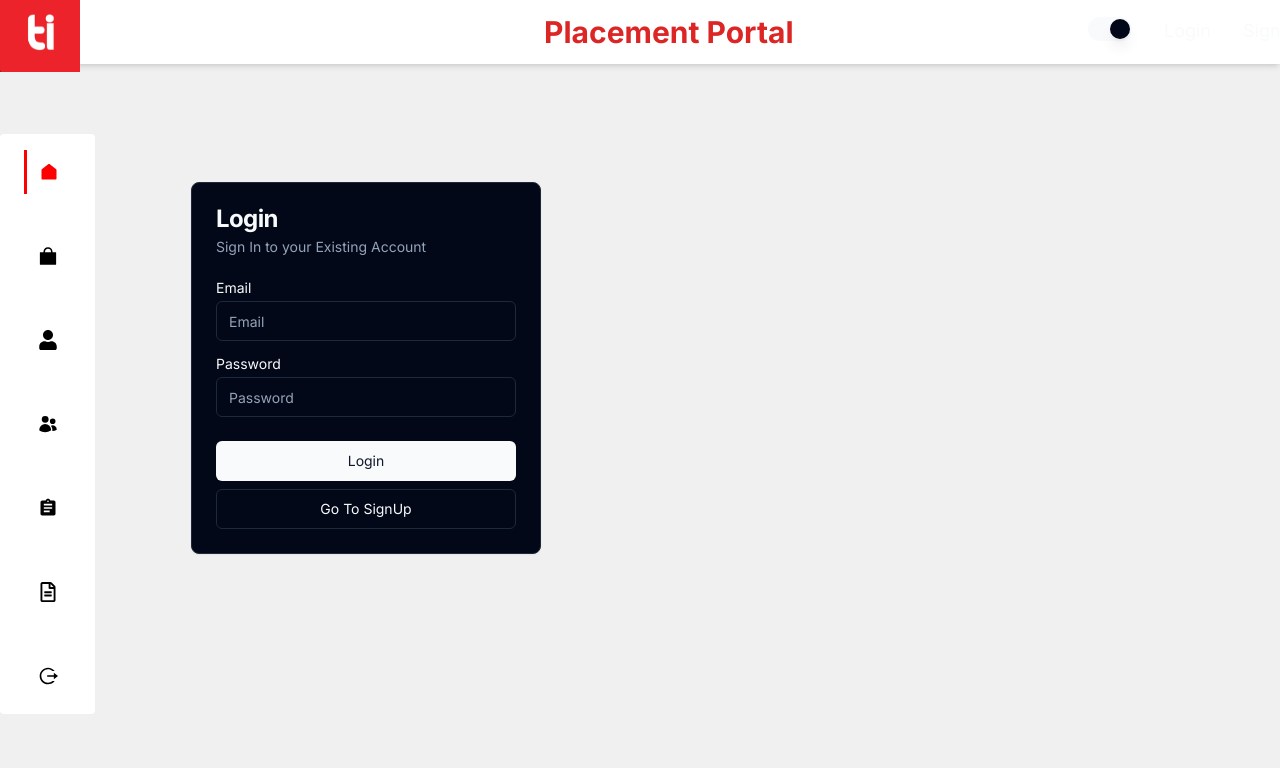
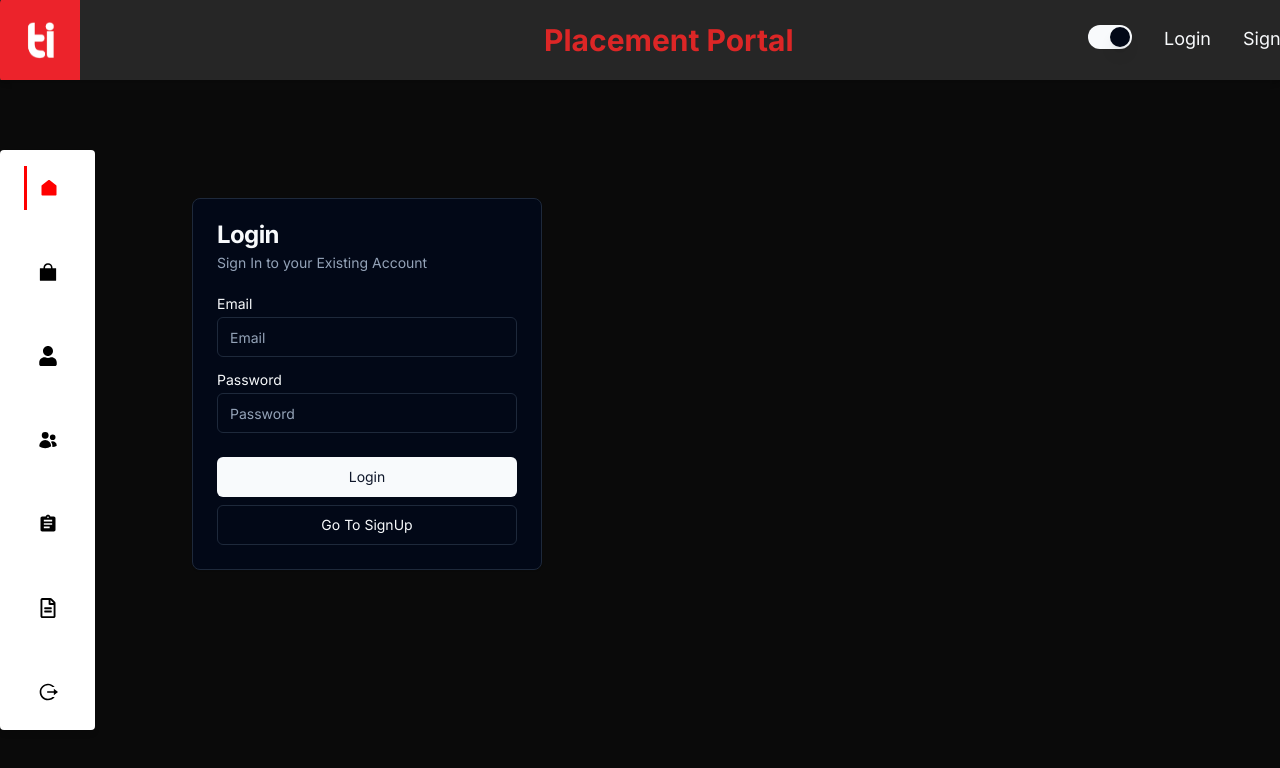
Before and after one commit to ParthKapoor-dev/placement-portal, a React (Vite) app in the folder client/: page /auth/login in a window 1280 px wide. Shown: the top 768 px of the page. Built offline with nearby package versions, Linux system fonts and the light colour scheme.

Commit message:
Stage-1 <Completed>

```diff
--- a/client/src/App.jsx
+++ b/client/src/App.jsx
@@ -6,19 +6,21 @@ import LoginPage from "./Pages/AuthPages/LoginPage";
 import SignupPage from "./Pages/AuthPages/SignupPage";
 import Sidebar from "./components/sidebar";
 import ListingPage from "./Pages/ListingPage";
+import { useState } from "react";
 
 export default function App() {
 
   const { user } = useUserContext();
+  const [showSidebar, setbar] = useState(false);
 
   return (
 
-    <div className="bg-[#F0F0F0] min-h-screen">
-      <Navbar />
+    <div className="bg-[#F0F0F0] dark:bg-neutral-950 min-h-screen">
+      <Navbar showSidebar={showSidebar} setbar={setbar} />
 
       <div className="flex">
-        <Sidebar />
-        <div className="px-[6rem] py-[4rem] max-md:px-6 max-md:py-4">
+        <Sidebar showSidebar={showSidebar} />
+        <div className="px-[6rem] py-[4rem] max-md:px-6 max-md:py-4 ml-[6rem] max-md:m-0">
           <Routes>
             <Route path="/" element={user ? <LandingPage /> : <Navigate to="/auth/login" />} />
             <Route path="/company/:id" element={user ? <ListingPage /> : <Navigate to="/auth/login" />} />
--- a/client/src/components/Header/navbar.jsx
+++ b/client/src/components/Header/navbar.jsx
@@ -6,9 +6,9 @@ import { useToast } from "../ui/use-toast";
 import ThaparIcon from "@/../public/thapar-icon.png"
 
 
-export default function Navbar() {
+export default function Navbar({ setbar , showSidebar }) {
 
-  const { user , dispatch } = useUserContext();
+  const { user, dispatch } = useUserContext();
   const { toast } = useToast();
 
   function handleLogout() {
@@ -17,15 +17,20 @@ export default function Navbar() {
 
   function handleUserClick() {
     toast({
-      title : "Hello " + user.name.split(" ")[0] + " ! How are you doing ?"
+      title: "Hello " + user.name.split(" ")[0] + " ! How are you doing ?"
     })
+  };
+
+  function handleSidebar() {
+    if (showSidebar) setbar(false);
+    else setbar(true);
   }
 
   return (
-    <div className="bg-white shadow-md flex h-[8vh] items-center justify-between text-lg max-md:justify-normal max-md:gap-[3rem]">
+    <div className="bg-white dark:bg-neutral-800 shadow-md flex h-[10vh] items-center justify-between text-lg max-md:justify-normal max-md:gap-[3rem] max-md:h-[8vh]">
 
       <div className="w-[20vw] max-md:w-fit">
-        <img src={ThaparIcon} className="h-[10vh] w-[10vh] max-md:h-[8vh] max-md:w-[8vh]" />
+        <img src={ThaparIcon} className="h-[10vh] w-[10vh] max-md:h-[8vh] max-md:w-[8vh]" onClick={handleSidebar} />
       </div>
 
       <div className="flex items-center w-[20vw] max-md:w-fit text-3xl max-md:text-2xl text-red-600 font-semibold">
--- a/client/src/components/LandingPage/emptyBox.jsx
+++ b/client/src/components/LandingPage/emptyBox.jsx
@@ -1,14 +1,15 @@
+import { Skeleton } from "../ui/skeleton";
 
 export default function Empty() {
   return (
-    <div className="bg-white h-[14rem] w-[20rem] max-md:w-full max-md:h-[10rem] px-8 py-4">
+    <div className="bg-white dark:bg-neutral-800 h-[14rem] w-[20rem] max-md:w-full max-md:h-[10rem] p-4">
       <div className="flex gap-4">
-        <div className="h-24 w-20 bg-[#D9D9D9]" />
+        <Skeleton className="h-24 w-20 bg-[#D9D9D9]" />
         <div className="flex flex-col gap-2">
-          <div className="h-8 w-40 max-md:w-52 bg-[#D9D9D9]" />
+          <Skeleton className="h-8 w-40 max-md:w-52 bg-[#D9D9D9]" />
           <div className="flex flex-col gap-2">
-            <div className="h-6 w-40 max-md:w-52 bg-[#D9D9D9]" />
-            <div className="h-6 w-40 max-md:w-52 bg-[#D9D9D9]" />
+            <Skeleton className="h-6 w-40 max-md:w-52 bg-[#D9D9D9]" />
+            <Skeleton className="h-6 w-40 max-md:w-52 bg-[#D9D9D9]" />
           </div>
         </div>
       </div>
--- a/client/src/components/LandingPage/listing.jsx
+++ b/client/src/components/LandingPage/listing.jsx
@@ -10,7 +10,7 @@ export default function Listing({ data }) {
   }
 
   return (
-    <div className="p-4 bg-white min-w-[18vw] h-[18vw] max-md:min-w-[60vw] max-md:h-[60vw]">
+    <div className="p-4 bg-white dark:bg-neutral-800 min-w-[18vw] h-fit max-md:min-w-[60vw]">
       <div className="flex gap-2">
         <img src={data.logo} className="h-10" />
         <p className="flex justify-center items-center">
@@ -24,7 +24,7 @@ export default function Listing({ data }) {
           <p>CTC</p>
           <p>Apply Before</p>
         </div>
-        <div className="text-black font-semibold flex flex-col gap-2">
+        <div className=" font-semibold flex flex-col gap-2">
           <p>{data.role}</p>
           <p>{data.salary}</p>
           <p>{data.submissionDate}</p>
--- a/client/src/components/LandingPage/newlistings.jsx
+++ b/client/src/components/LandingPage/newlistings.jsx
@@ -8,9 +8,9 @@ export default function NewListings() {
         New Listings for you
       </div>
 
-      <div className="flex justify-center gap-3 w-[58vw] overflow-x-scroll max-md:w-[90vw] max-md:justify-normal">
-        {listings.map(item => (
-          <Listing data={item} />
+      <div className="flex gap-3 w-[58vw] overflow-x-scroll max-md:w-[90vw]">
+        {listings.map((item, index) => (
+          <Listing data={item} key={index} />
         ))}
       </div>
 
--- a/client/src/components/LandingPage/updates.jsx
+++ b/client/src/components/LandingPage/updates.jsx
@@ -1,3 +1,4 @@
+import { Skeleton } from "../ui/skeleton"
 
 export default function UpdatesDiv({ jobs }) {
   return (
@@ -7,7 +8,7 @@ export default function UpdatesDiv({ jobs }) {
         Latest Updates On Applied Jobs
       </div>
 
-      <div className="bg-white  w-[58vw] max-md:w-fit py-6 px-8 flex gap-6 ">
+      <div className="bg-white dark:bg-neutral-800 w-[58vw] max-md:w-fit py-6 px-8 flex gap-6 ">
         <div>
           <img src={jobs.icon} className="h-12 w-full" />
         </div>
@@ -38,9 +39,9 @@ function EmptyDiv() {
 
   return (
     <div className="flex flex-col gap-2">
-      <div className="h-6 w-[30rem] max-md:w-[15rem] bg-[#D9D9D9]" />
-      <div className="h-2 w-[30rem] max-md:w-[15rem] bg-[#D9D9D9]" />
-      <div className="h-2 w-[30rem] max-md:w-[15rem] bg-[#D9D9D9]" />
+      <Skeleton className="h-6 w-[30rem] max-md:w-[15rem] bg-[#D9D9D9]" />
+      <Skeleton className="h-2 w-[30rem] max-md:w-[15rem] bg-[#D9D9D9]" />
+      <Skeleton className="h-2 w-[30rem] max-md:w-[15rem] bg-[#D9D9D9]" />
     </div>
   )
 }
--- a/client/src/components/sidebar/index.jsx
+++ b/client/src/components/sidebar/index.jsx
@@ -1,9 +1,20 @@
 import { SideNav } from "../ui/iconsidenav";
 
-export default function Sidebar() {
+export default function Sidebar({ showSidebar }) {
+
   return (
-    <div className="text-white flex justify-center items-center min-h-[90vh] max-md:hidden">
-      <SideNav />
+    <div className={`text-white flex justify-center items-center min-h-[90vh] z-10 fixed transition-all duration-500 max-md:${showSidebar ? "-translate-x-[100%]" : "-translate-x-0" }`}>
+      <SideNav links={links}  />
     </div>
   )
+};
+
+const links = {
+  home: "/",
+  bag: "/",
+  user: "/",
+  users: "/",
+  assignment: "/",
+  resume: "/",
+  logout: "/",
 }
--- a/client/src/components/ui/iconsidenav.jsx
+++ b/client/src/components/ui/iconsidenav.jsx
@@ -5,62 +5,54 @@ import { IoBagSharp } from "react-icons/io5";
 import { FaUser, FaRegFileAlt } from "react-icons/fa";
 import { HiUsers } from "react-icons/hi2";
 import { MdAssignment } from "react-icons/md";
+import { Link } from "react-router-dom";
 
 
-export const SideNav = () => {
+export const SideNav = ({ links }) => {
   const [selected, setSelected] = useState(0);
 
   return (
     // NOTE: In prod, you'd likely set height to h-screen and fix to the viewport
-    <nav className="h-fit w-fit bg-white rounded px-6 py-4 flex flex-col items-center gap-10">
+    <nav className="h-fit w-fit bg-white rounded px-6 py-4 flex flex-col items-center gap-10 shadow-md">
       {/* Temp logo from https://logoipsum.com/ */}
-      <NavItem selected={selected === 0} id={0} setSelected={setSelected}>
+      <NavItem link={links.home} selected={selected === 0} id={0} setSelected={setSelected}>
         <RiHomeFill />
       </NavItem>
-      <NavItem selected={selected === 1} id={1} setSelected={setSelected}>
+      <NavItem link={links.bag} selected={selected === 1} id={1} setSelected={setSelected}>
         <IoBagSharp />
       </NavItem>
-      <NavItem selected={selected === 2} id={2} setSelected={setSelected}>
+      <NavItem link={links.user} selected={selected === 2} id={2} setSelected={setSelected}>
         <FaUser />
       </NavItem>
-      <NavItem selected={selected === 3} id={3} setSelected={setSelected}>
+      <NavItem link={links.users} selected={selected === 3} id={3} setSelected={setSelected}>
         <HiUsers />
       </NavItem>
-      <NavItem selected={selected === 4} id={4} setSelected={setSelected}>
+      <NavItem link={links.assignment} selected={selected === 4} id={4} setSelected={setSelected}>
         <MdAssignment />
       </NavItem>
-      <NavItem selected={selected === 5} id={5} setSelected={setSelected}>
+      <NavItem link={links.resume} selected={selected === 5} id={5} setSelected={setSelected}>
         <FaRegFileAlt />
       </NavItem>
-      <NavItem selected={selected === 6} id={6} setSelected={setSelected}>
+      <NavItem link={links.logout} selected={selected === 6} id={6} setSelected={setSelected}>
         <RiLogoutCircleRLine />
       </NavItem>
     </nav>
   );
 };
 
-const NavItem = ({ children, selected, id, setSelected }) => {
+const NavItem = ({ children, selected, id, setSelected , link }) => {
   return (
     <motion.button
       className="p-3 text-xl text-black transition-colors relative"
       onClick={() => setSelected(id)}
       whileHover={{ scale: 1.15 }}
       whileTap={{ scale: 0.95 }}
-      style={{ color : selected ? "red" : "black" , borderLeft : selected &&
-        "3px solid red"
+      style={{
+        color: selected ? "red" : "black", borderLeft: selected &&
+          "3px solid red"
       }}
     >
-      <span className="block relative z-10">{children}</span>
-      {/* <AnimatePresence>
-        {selected && (
-          <motion.span
-            className="absolute inset-0 rounded-md z-0"
-            initial={{ scale: 0 }}
-            animate={{ scale: 1 }}
-            exit={{ scale: 0 }}
-          ></motion.span>
-        )}
-      </AnimatePresence> */}
+      <Link to={link} className="block relative z-10">{children}</Link>
     </motion.button>
   );
 };
```
Also changed, not shown: client/src/Pages/ListingPage.jsx (+19 -19 lines). Lines whose indentation alone changed are shown as unchanged.
